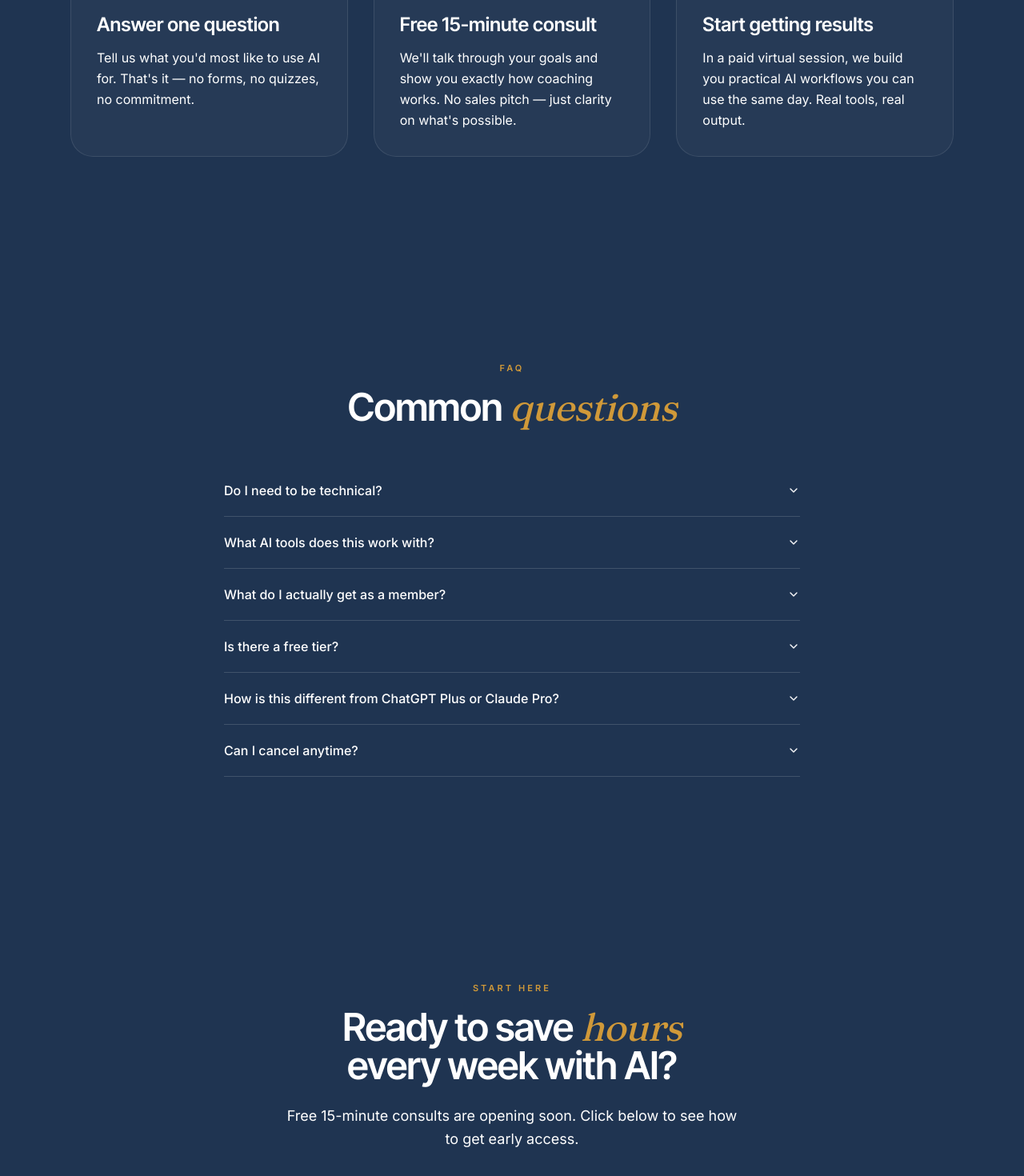
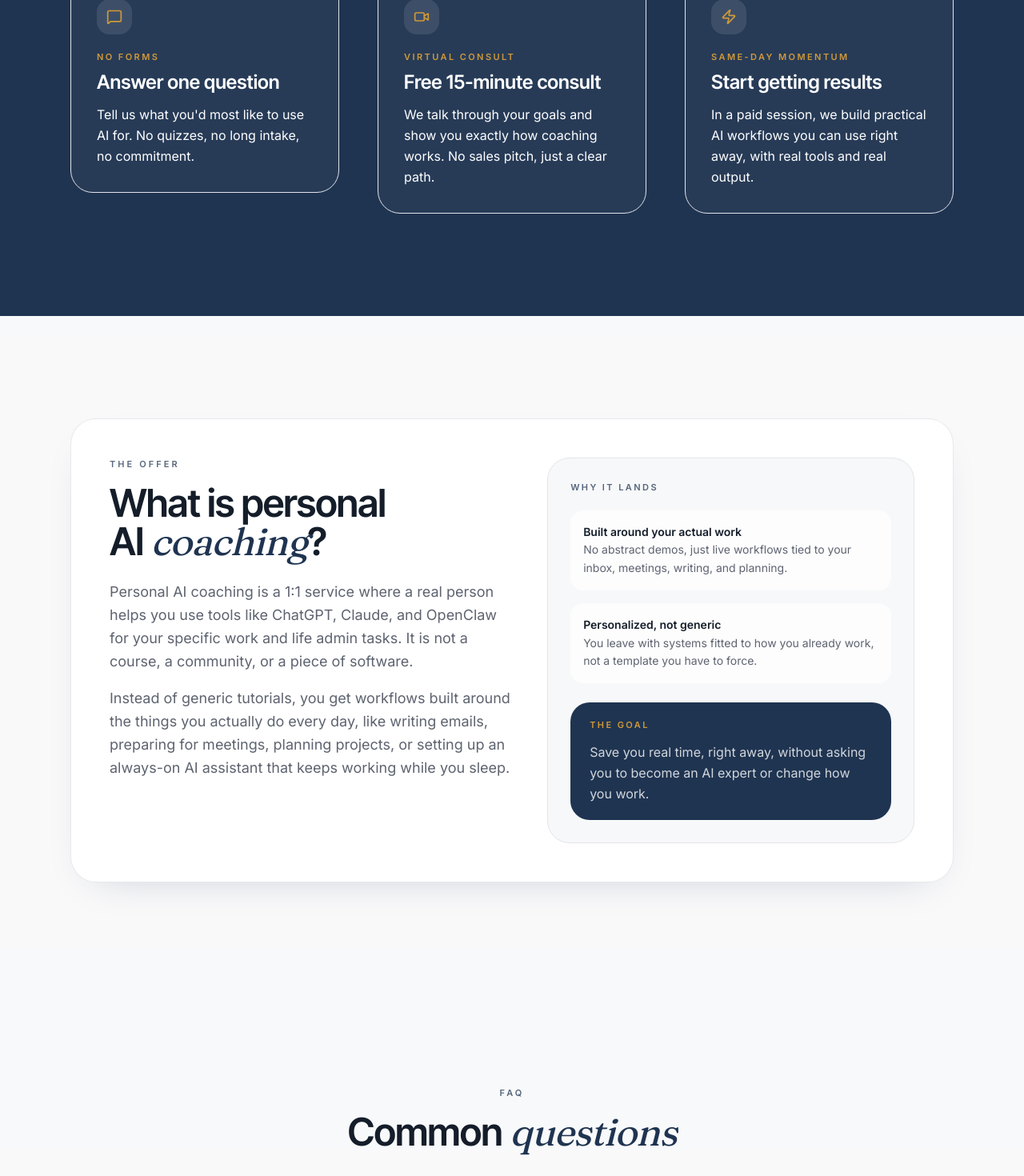
Before and after one commit to levineam/superaicoach-site, a Next.js app: page / in a window 1280 px wide. Shown: the part 2120-3590 px from the top of the page at 80% size. Built offline with nearby package versions, Linux system fonts and the light colour scheme; no server answers.

Commit message:
feat(SUP-1111): align homepage second half with prototype

```diff
--- a/src/app/page.tsx
+++ b/src/app/page.tsx
@@ -2,6 +2,7 @@ import { Navbar } from "@/components/navbar"
 import { Hero } from "@/components/hero"
 import { UseCases } from "@/components/use-cases"
 import { HowItWorks } from "@/components/how-it-works"
+import { WhatIsCoaching } from "@/components/what-is-coaching"
 import { FAQ } from "@/components/faq"
 import { FinalCTA } from "@/components/final-cta"
 import { Footer } from "@/components/footer"
@@ -40,6 +41,7 @@ export default function Page() {
         <Hero />
         <UseCases />
         <HowItWorks />
+        <WhatIsCoaching />
         <FAQ />
         <FinalCTA />
       </main>
--- a/src/components/faq.tsx
+++ b/src/components/faq.tsx
@@ -41,35 +41,36 @@ const faqs = [
 
 export function FAQ() {
   return (
-    <section
-      id="faq"
-      className="bg-primary py-24 text-primary-foreground md:py-32"
-    >
+    <section id="faq" className="bg-[hsl(var(--secondary))]/55 py-24 md:py-32">
       <div className="mx-auto max-w-3xl px-6">
         <ScrollReveal className="text-center">
-          <p className="text-[11px] font-semibold uppercase tracking-[0.28em] text-[hsl(var(--gold))]">
+          <p className="text-[11px] font-semibold uppercase tracking-[0.28em] text-primary/75">
             FAQ
           </p>
-          <h2 className="mt-4 text-balance font-[family-name:var(--font-inter-tight)] text-3xl font-semibold tracking-[-0.02em] text-primary-foreground sm:text-4xl md:text-5xl">
+          <h2 className="mt-4 text-balance font-[family-name:var(--font-inter-tight)] text-3xl font-semibold tracking-[-0.02em] text-foreground sm:text-4xl md:text-5xl">
             Common{" "}
-            <span className="font-display italic font-normal text-[hsl(var(--gold))]">
+            <span className="font-display italic font-normal text-primary">
               questions
             </span>
           </h2>
         </ScrollReveal>
 
         <ScrollReveal delayMs={80}>
-          <Accordion type="single" collapsible className="mt-12">
+          <Accordion
+            type="single"
+            collapsible
+            className="mt-12 rounded-[2rem] border border-border bg-background px-6 shadow-[0_18px_50px_-32px_rgba(20,40,80,0.28)]"
+          >
             {faqs.map((faq, i) => (
               <AccordionItem
                 key={i}
                 value={`item-${i}`}
-                className="border-primary-foreground/15"
+                className="border-border/80"
               >
-                <AccordionTrigger className="py-5 text-left text-base font-medium text-primary-foreground transition-colors hover:text-primary-foreground/80 hover:no-underline">
+                <AccordionTrigger className="py-6 text-left text-base font-medium text-foreground transition-colors hover:text-primary hover:no-underline md:text-lg">
                   {faq.question}
                 </AccordionTrigger>
-                <AccordionContent className="text-base leading-relaxed text-primary-foreground/68">
+                <AccordionContent className="pb-6 text-base leading-relaxed text-muted-foreground">
                   {faq.answer}
                 </AccordionContent>
               </AccordionItem>
--- a/src/components/final-cta.tsx
+++ b/src/components/final-cta.tsx
@@ -3,15 +3,13 @@ import { ScrollReveal } from "@/components/scroll-reveal";
 
 export function FinalCTA() {
   return (
-    <section
-      id="cta"
-      className="bg-primary py-24 text-primary-foreground md:py-32"
-    >
-      <ScrollReveal className="mx-auto max-w-3xl px-6 text-center">
+    <section id="cta" className="bg-[hsl(var(--secondary))]/55 py-24 md:py-32">
+      <div className="mx-auto max-w-6xl px-6">
+        <ScrollReveal className="overflow-hidden rounded-[2rem] border border-primary bg-primary px-8 py-12 text-center text-primary-foreground shadow-[0_28px_80px_-36px_rgba(20,40,80,0.55)] md:px-16 md:py-16">
           <p className="text-[11px] font-semibold uppercase tracking-[0.28em] text-[hsl(var(--gold))]">
             Start here
           </p>
-        <h2 className="mt-4 text-balance font-[family-name:var(--font-inter-tight)] text-3xl font-semibold tracking-[-0.02em] text-primary-foreground sm:text-4xl md:text-5xl">
+          <h2 className="mx-auto mt-4 max-w-3xl text-balance font-[family-name:var(--font-inter-tight)] text-3xl font-semibold tracking-[-0.02em] text-primary-foreground sm:text-4xl md:text-5xl">
             Ready to save{" "}
             <span className="font-display italic font-normal text-[hsl(var(--gold))]">
               hours
@@ -19,14 +17,13 @@ export function FinalCTA() {
             every week with AI?
           </h2>
           <p className="mx-auto mt-6 max-w-xl text-pretty text-lg leading-relaxed text-primary-foreground/72">
-          Free 15-minute consults are opening soon. Click below to see how to
-          get early access.
+            Book a free 15-minute consult, bring one real use case, and leave with a clear next step plus a live booking on the calendar.
           </p>
 
           <div className="mt-10 flex flex-col items-center gap-4 sm:flex-row sm:justify-center">
             <ConsultationCTA
               source="final-cta"
-            buttonClassName="bg-[hsl(var(--gold))] text-primary hover:bg-[hsl(var(--gold))]/90"
+              buttonClassName="bg-[hsl(var(--gold))] text-primary shadow-none hover:bg-[hsl(var(--gold))]/90"
             />
           </div>
 
@@ -40,6 +37,7 @@ export function FinalCTA() {
             </a>
           </p>
         </ScrollReveal>
+      </div>
     </section>
   );
 }
--- a/src/components/footer.tsx
+++ b/src/components/footer.tsx
@@ -1,10 +1,11 @@
 export function Footer() {
   return (
-    <footer className="border-t border-border py-10">
-      <div className="mx-auto flex max-w-6xl flex-col items-center gap-4 px-6 text-sm text-muted-foreground sm:flex-row sm:justify-between">
-        <p>
-          {"© "}{new Date().getFullYear()}{" SuperAIcoach. All rights reserved."}
-        </p>
+    <footer className="border-t border-border bg-background py-10">
+      <div className="mx-auto flex max-w-6xl flex-col gap-5 px-6 text-sm text-muted-foreground sm:flex-row sm:items-center sm:justify-between">
+        <div className="text-xl text-foreground">
+          <span className="font-semibold">SuperAI</span>
+          <span className="font-display italic">coach</span>
+        </div>
         <div className="flex items-center gap-6">
           <a href="/privacy" className="transition-colors hover:text-foreground">
             Privacy
@@ -13,6 +14,9 @@ export function Footer() {
             Contact
           </a>
         </div>
+        <p className="font-mono text-xs uppercase tracking-[0.18em] text-muted-foreground/80">
+          hello@superaicoach.com · © {new Date().getFullYear()}
+        </p>
       </div>
     </footer>
   )
--- a/src/components/how-it-works.tsx
+++ b/src/components/how-it-works.tsx
@@ -6,23 +6,26 @@ const steps = [
   {
     number: "01",
     icon: MessageSquare,
+    label: "No forms",
     title: "Answer one question",
     description:
-      "Tell us what you'd most like to use AI for. That's it — no forms, no quizzes, no commitment.",
+      "Tell us what you'd most like to use AI for. No quizzes, no long intake, no commitment.",
   },
   {
     number: "02",
     icon: Video,
+    label: "Virtual consult",
     title: "Free 15-minute consult",
     description:
-      "We'll talk through your goals and show you exactly how coaching works. No sales pitch — just clarity on what's possible.",
+      "We talk through your goals and show you exactly how coaching works. No sales pitch, just a clear path.",
   },
   {
     number: "03",
     icon: Zap,
+    label: "Same-day momentum",
     title: "Start getting results",
     description:
-      "In a paid virtual session, we build you practical AI workflows you can use the same day. Real tools, real output.",
+      "In a paid session, we build practical AI workflows you can use right away, with real tools and real output.",
   },
 ];
 
@@ -33,7 +36,7 @@ export function HowItWorks() {
       className="bg-primary py-24 text-primary-foreground md:py-32"
     >
       <div className="mx-auto max-w-6xl px-6">
-        <ScrollReveal className="mx-auto max-w-2xl text-center">
+        <ScrollReveal className="mx-auto max-w-3xl text-center">
           <p className="text-[11px] font-semibold uppercase tracking-[0.28em] text-[hsl(var(--gold))]">
             How it works
           </p>
@@ -46,26 +49,39 @@ export function HowItWorks() {
           </h2>
         </ScrollReveal>
 
-        <ScrollReveal delayMs={80} className="mt-16 grid gap-8 md:grid-cols-3">
-          {steps.map((step) => (
+        <ScrollReveal delayMs={80} className="mt-14">
+          <div className="grid gap-10 md:grid-cols-3 md:gap-12">
+            {steps.map((step, index) => (
+              <div key={step.number} className="relative">
+                <div className="flex items-center gap-4">
+                  <div className="flex h-12 w-12 shrink-0 items-center justify-center rounded-full border-2 border-[hsl(var(--gold))] bg-primary text-sm font-bold text-[hsl(var(--gold))]">
+                    {step.number}
+                  </div>
                   <div
-              key={step.number}
-              className="relative rounded-[1.75rem] border border-primary-foreground/10 bg-primary-foreground/[0.03] p-8"
-            >
-              <span className="font-display text-5xl italic text-[hsl(var(--gold))]/40">
-                {step.number}
-              </span>
-              <div className="mt-4 inline-flex h-12 w-12 items-center justify-center rounded-xl bg-primary-foreground/10 text-[hsl(var(--gold))]">
-                <step.icon className="h-6 w-6" />
+                    className={[
+                      "h-px flex-1 bg-[hsl(var(--gold))]/35",
+                      index === steps.length - 1 ? "hidden" : "hidden md:block",
+                    ].join(" ")}
+                  />
                 </div>
-              <h3 className="mt-4 font-[family-name:var(--font-inter-tight)] text-2xl font-semibold text-primary-foreground">
+
+                <div className="mt-6 rounded-[1.75rem] border border-primary-foreground/12 bg-primary-foreground/[0.04] p-8">
+                  <div className="inline-flex h-11 w-11 items-center justify-center rounded-2xl bg-primary-foreground/10 text-[hsl(var(--gold))]">
+                    <step.icon className="h-5 w-5" />
+                  </div>
+                  <p className="mt-5 text-[11px] font-semibold uppercase tracking-[0.22em] text-[hsl(var(--gold))]">
+                    {step.label}
+                  </p>
+                  <h3 className="mt-2 font-[family-name:var(--font-inter-tight)] text-2xl font-semibold leading-tight text-primary-foreground">
                     {step.title}
                   </h3>
                   <p className="mt-3 leading-relaxed text-primary-foreground/72">
                     {step.description}
                   </p>
                 </div>
+              </div>
             ))}
+          </div>
         </ScrollReveal>
       </div>
     </section>
--- a/src/components/what-is-coaching.tsx
+++ b/src/components/what-is-coaching.tsx
@@ -2,35 +2,64 @@ import { ScrollReveal } from "@/components/scroll-reveal";
 
 export function WhatIsCoaching() {
   return (
-    <section className="py-24 md:py-32">
-      <ScrollReveal className="mx-auto max-w-3xl px-6 text-center">
-        <p className="text-sm font-semibold uppercase tracking-[0.28em] text-accent/80">
+    <section className="bg-[hsl(var(--secondary))]/55 py-24 md:py-32">
+      <div className="mx-auto max-w-6xl px-6">
+        <ScrollReveal className="grid gap-10 rounded-[2rem] border border-border/80 bg-background p-8 shadow-[0_18px_50px_-32px_rgba(20,40,80,0.28)] md:grid-cols-[1.05fr_0.95fr] md:p-12">
+          <div>
+            <p className="text-[11px] font-semibold uppercase tracking-[0.28em] text-primary/75">
               The offer
             </p>
-        <h2 className="mt-4 text-balance font-display text-3xl tracking-tight text-foreground sm:text-4xl md:text-5xl">
+            <h2 className="mt-4 text-balance font-[family-name:var(--font-inter-tight)] text-3xl font-semibold tracking-[-0.02em] text-foreground sm:text-4xl md:text-5xl">
               What is personal AI{" "}
-          <span className="italic text-accent">coaching</span>?
+              <span className="font-display italic font-normal text-primary">
+                coaching
+              </span>
+              ?
             </h2>
             <div className="mt-6 space-y-4 text-pretty text-lg leading-relaxed text-muted-foreground">
               <p>
                 Personal AI coaching is a 1:1 service where a real person helps you
-            learn how to use AI tools — like ChatGPT, Claude, and
-            OpenClaw/clawdbot — for your specific work and life admin tasks.
-            It&apos;s not a course, a community, or a piece of software.
+                use tools like ChatGPT, Claude, and OpenClaw for your specific
+                work and life admin tasks. It is not a course, a community, or a
+                piece of software.
               </p>
               <p>
-            Instead of generic tutorials, you get personalized workflows built
-            around the things you actually do every day: writing emails,
-            preparing for meetings, planning projects, or setting up an
-            always-on AI assistant with tools like OpenClaw to handle tasks
-            while you sleep.
-          </p>
-          <p>
-            The goal is simple: save you real time, right away, without asking
-            you to become an AI expert or change the way you work.
+                Instead of generic tutorials, you get workflows built around the
+                things you actually do every day, like writing emails, preparing
+                for meetings, planning projects, or setting up an always-on AI
+                assistant that keeps working while you sleep.
               </p>
             </div>
+          </div>
+
+          <div className="flex flex-col justify-between gap-6 rounded-[1.75rem] border border-border bg-[hsl(var(--secondary))]/65 p-7">
+            <div>
+              <p className="text-[11px] font-semibold uppercase tracking-[0.22em] text-primary/75">
+                Why it lands
+              </p>
+              <ul className="mt-5 space-y-4 text-sm leading-relaxed text-muted-foreground">
+                <li className="rounded-2xl bg-background/80 p-4">
+                  <span className="block font-semibold text-foreground">Built around your actual work</span>
+                  No abstract demos, just live workflows tied to your inbox, meetings, writing, and planning.
+                </li>
+                <li className="rounded-2xl bg-background/80 p-4">
+                  <span className="block font-semibold text-foreground">Personalized, not generic</span>
+                  You leave with systems fitted to how you already work, not a template you have to force.
+                </li>
+              </ul>
+            </div>
+
+            <div className="rounded-[1.5rem] bg-primary px-6 py-5 text-primary-foreground">
+              <p className="text-[11px] font-semibold uppercase tracking-[0.22em] text-[hsl(var(--gold))]">
+                The goal
+              </p>
+              <p className="mt-3 text-base leading-relaxed text-primary-foreground/80">
+                Save you real time, right away, without asking you to become an AI expert or change how you work.
+              </p>
+            </div>
+          </div>
         </ScrollReveal>
+      </div>
     </section>
   );
 }
```
Lines whose indentation alone changed are shown as unchanged.
